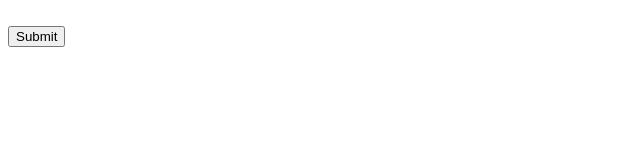
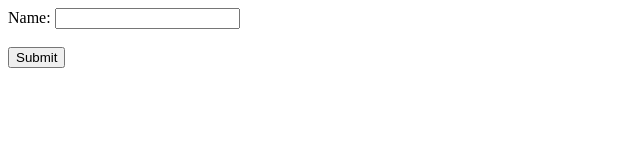
Before and after one commit to Mohid123/reCaptcha, a plain HTML site: page index.html in a window 1280 px wide. Shown: the whole page, without its empty margins (0-640 px from the left). Drawn offline with Linux system fonts and the light colour scheme.

Commit message:
added input field

```diff
--- a/index.html
+++ b/index.html
@@ -3,12 +3,26 @@
   <head>
     <title>reCAPTCHA demo: Simple page</title>
     <script src="https://www.google.com/recaptcha/api.js" async defer></script>
+    <script>
+      function onSubmit(token) {
+        debugger
+        document.getElementById("demo-form").submit();
+      }
+    </script>
   </head>
   <body>
-    <form action="?" method="POST">
+    <form action="" method="POST">
+      Name: <input type="text" name="name"><br>
       <div class="g-recaptcha" data-sitekey="6LcSTXYoAAAAABmYWWHpi9cWN3wsLQ90lkE_PGbj"></div>
       <br/>
-      <input type="submit" value="Submit">
+      <button
+        class="g-recaptcha"
+        data-sitekey="6LcSTXYoAAAAABmYWWHpi9cWN3wsLQ90lkE_PGbj"
+        data-callback='onSubmit'
+        data-action='submit'
+      >
+        Submit
+      </button>
     </form>
   </body>
 </html>
```
